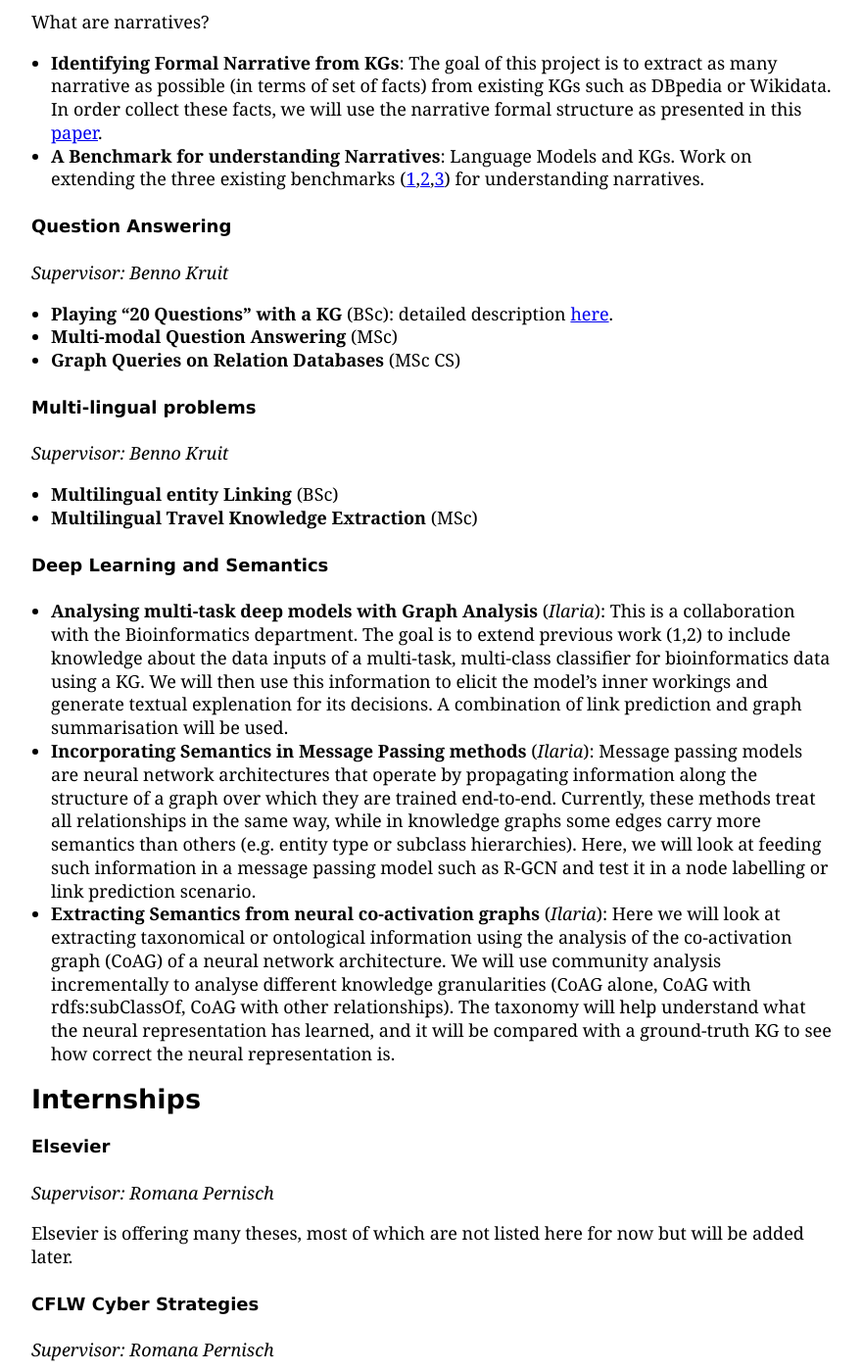
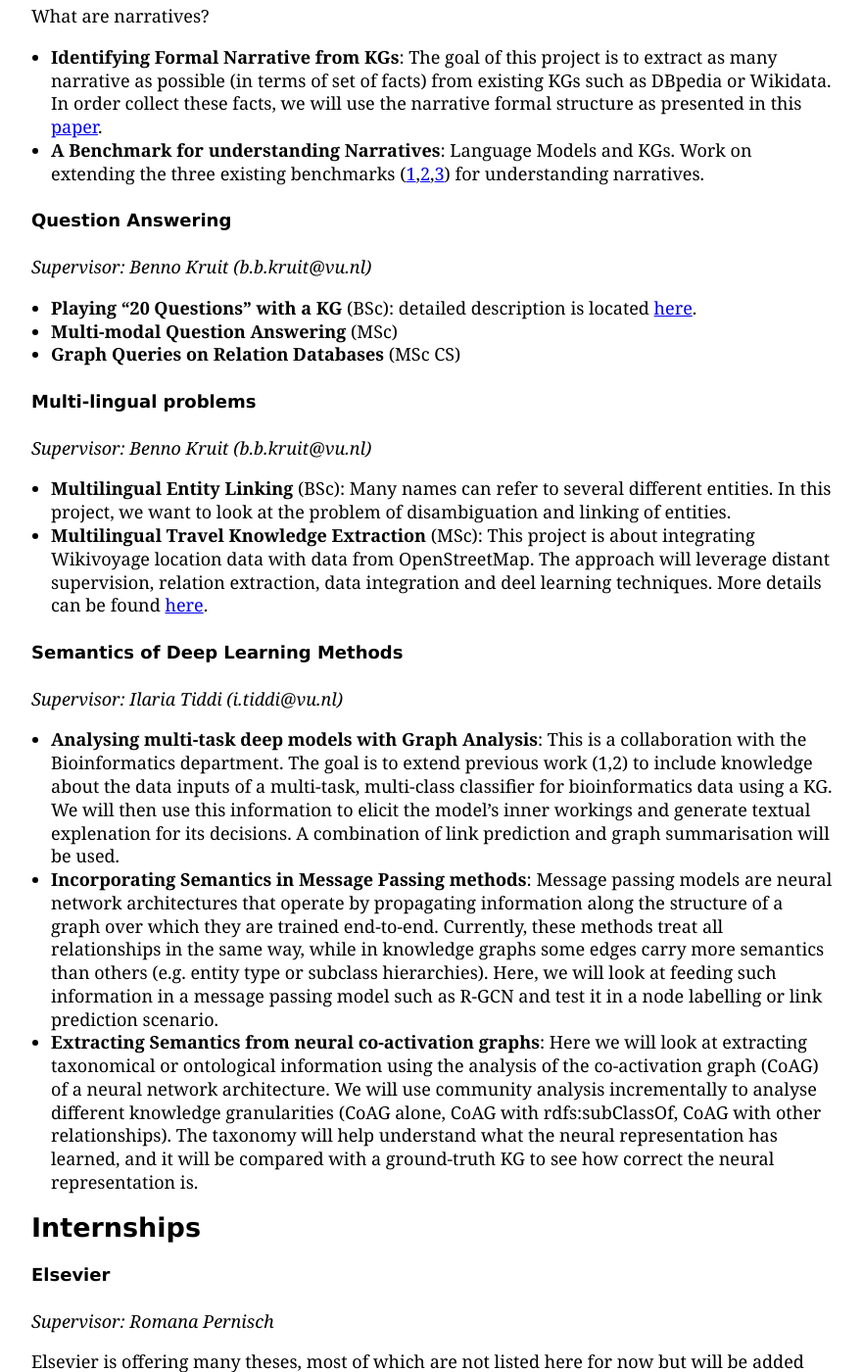
Before and after one commit to kai-vu/site, a Jekyll site: the page built from theses/index.md, in a window 1280 px wide and 1400 px high, scrolled down 1931 px. Shown: the whole window at 98% size, without its empty margins (208-1089 px from the left). Built offline with Jekyll 4.4.1, drawn with Linux system fonts in a browser that asks for light colours; our own code applies the rules of GitHub Pages for plain Markdown files; some of the changed text lies outside the part shown.

Commit message:
adding theses

```diff
--- a/theses/index.md
+++ b/theses/index.md
@@ -31,24 +31,25 @@
 - <a href='#cflw'>CFLW</a>
 
 #### Information Extraction
-*Supervisor: Benno Kruit, Ilaria Tiddi*
+*Supervisor: Benno Kruit (b.b.kruit@vu.nl), Ilaria Tiddi (i.tiddi@vu.nl)*
 
 We offe multiple projects under the umbrella of information extraction with varying focus.
-- **Automated Processing of Scholarly Data**: *(Ilaria)* The goal of this project is to support the automatisation of processing the <a href=""http://ceur-ws.org/>CEUR-WS proceedings</a> data. For a BSc thesis, the objective is to extract an ontology of CEUR knowledge. For a MSc thesis, this would be extended with analysing abstracts or creating an interface for data input and knowledge graph population.
+- **Automated Processing of Scholarly Data**: *(Ilaria)* The goal of this project is to support the automatisation of processing the <a href="http://ceur-ws.org">CEUR-WS proceedings</a> data. For a BSc thesis, the objective is to extract an ontology of CEUR knowledge. For a MSc thesis, this would be extended with analysing abstracts or creating an interface for data input and knowledge graph population.
 - **Information extraction from Structured lists** (BSC, *Benno*)
 - **Higher-arty Relation Extraction with Qualifiers** (MSc, *Benno*)
 - **Multilingual Travel Knowledge Extraction** (MSc, *Benno*)
 - **Data Schema Induction for Shopping** (MSc, *Benno*): The goal is to investigate approaches for inducing a ceherent ontology for product descriptions. More information is available <a href="BK_shopping">here</a>.
 
 #### Argument Mining
-*Supervisor: Loan Ho*
+*Supervisor: Loan Ho (t.t.l.ho@vu.nl)*
+
 There are multiple project in the domain of argument mining with different objectives:
 - **Argumentation-based explenation from KGs** (MSc): the goal is to run Tableau on an DL-formalised ontology.
 - **Case-based reasoning in the legal domain** (BSc): the goal is to create an ontolog (DL-lite) for tabular data input and running the tableau algorithm to predict whether a case has a (non)violation.
 
 
 #### Narratives
-*Supervisor: Lise Stork, Ilaria Tiddi*
+*Supervisors: Lise Stork (l.stork@vu.nl), Ilaria Tiddi (i.tiddi@vu.nl)*
 
 What are narratives?
 - **Identifying Formal Narrative from KGs**: The goal of this project is to extract as many narrative as possible (in terms of set of facts) from existing KGs such as DBpedia or Wikidata. In order collect these facts, we will use the narrative formal structure as presented in this <a href="http://ceur-ws.org/Vol-2969/paper31-CAOS.pdf">paper</a>.
@@ -56,31 +57,33 @@
 
 
 #### Question Answering
-*Supervisor: Benno Kruit*
+*Supervisor: Benno Kruit (b.b.kruit@vu.nl)*
 
-- **Playing "20 Questions" with a KG** (BSc): detailed description <a href="BK_20questions">here</a>.
+- **Playing "20 Questions" with a KG** (BSc): detailed description is located <a href="BK_20questions">here</a>.
 - **Multi-modal Question Answering** (MSc)
 - **Graph Queries on Relation Databases** (MSc CS)
 
 
 #### Multi-lingual problems
-*Supervisor: Benno Kruit*
+*Supervisor: Benno Kruit (b.b.kruit@vu.nl)*
 
-- **Multilingual entity Linking** (BSc)
-- **Multilingual Travel Knowledge Extraction** (MSc)
+- **Multilingual Entity Linking** (BSc): Many names can refer to several different entities. In this project, we want to look at the problem of disambiguation and linking of entities.
+- **Multilingual Travel Knowledge Extraction** (MSc): This project is about integrating Wikivoyage location data with data from OpenStreetMap. The approach will leverage distant supervision, relation extraction, data integration and deel learning techniques. More details can be found <a href="BK_travel">here</a>.
 
 
-#### Deep Learning and Semantics
-- **Analysing multi-task deep models with Graph Analysis** (*Ilaria*): This is a collaboration with the Bioinformatics department. The goal is to extend previous work (1,2) to include knowledge about the data inputs of a multi-task, multi-class classifier for bioinformatics data using a KG. We will then use this information to elicit the model's inner workings and generate textual explenation for its decisions. A combination of link prediction and graph summarisation will be used.
-- **Incorporating Semantics in Message Passing methods** (*Ilaria*): Message passing models are neural network architectures that operate by propagating information along the structure of a graph over which they are trained end-to-end. Currently, these methods treat all relationships in the same way, while in knowledge graphs some edges carry more semantics than others (e.g. entity type or subclass hierarchies). Here, we will look at feeding such information in a message passing model such as R-GCN and test it in a node labelling or link prediction scenario.
-- **Extracting Semantics from neural co-activation graphs** (*Ilaria*): Here we will look at extracting taxonomical or ontological information using the analysis of the co-activation graph (CoAG) of a neural network architecture. We will use community analysis incrementally to analyse different knowledge granularities (CoAG alone, CoAG with rdfs:subClassOf, CoAG with other relationships). The taxonomy will help understand what the neural representation has learned, and it will be compared with a ground-truth KG to see how correct the neural representation is.
+#### Semantics of Deep Learning Methods
+*Supervisor: Ilaria Tiddi (i.tiddi@vu.nl)*
+
+- **Analysing multi-task deep models with Graph Analysis**: This is a collaboration with the Bioinformatics department. The goal is to extend previous work (1,2) to include knowledge about the data inputs of a multi-task, multi-class classifier for bioinformatics data using a KG. We will then use this information to elicit the model's inner workings and generate textual explenation for its decisions. A combination of link prediction and graph summarisation will be used.
+- **Incorporating Semantics in Message Passing methods**: Message passing models are neural network architectures that operate by propagating information along the structure of a graph over which they are trained end-to-end. Currently, these methods treat all relationships in the same way, while in knowledge graphs some edges carry more semantics than others (e.g. entity type or subclass hierarchies). Here, we will look at feeding such information in a message passing model such as R-GCN and test it in a node labelling or link prediction scenario.
+- **Extracting Semantics from neural co-activation graphs**: Here we will look at extracting taxonomical or ontological information using the analysis of the co-activation graph (CoAG) of a neural network architecture. We will use community analysis incrementally to analyse different knowledge granularities (CoAG alone, CoAG with rdfs:subClassOf, CoAG with other relationships). The taxonomy will help understand what the neural representation has learned, and it will be compared with a ground-truth KG to see how correct the neural representation is.
 
 ## Internships
 
 #### Elsevier
 *Supervisor: Romana Pernisch*
 
-Elsevier is offering many theses, most of which are not listed here for now but will be added later.
+Elsevier is offering many theses, most of which are not listed here for now but will be added at a later point in time.
 
 #### CFLW Cyber Strategies
 *Supervisor: Romana Pernisch*
@@ -114,15 +117,19 @@
 #### Lareb
 *Supervisors: Romana Pernisch, Ilaria Tiddi*
 
-Lareb is ??
 The goal of this thesis is to extract and model the data of Lareb on drug reactions so that link prediction approach can be deployed over this data. Additionally there is also interest in aligning the extracted model with existing Knowledge Graphs on drugs.
 
 #### Accenture
 *Supervisor: Ilaria Tiddi*
 
-#### Triply
-*Supervisor: Ilaria Tiddi*
+We will be offering projects around KGs, ML and Hybrid Intelligence in collaboration with Accenture.
 
-Triply is ??
+#### Triply DB
+*Supervisors: Kathrin Dentler (kathrin.dentler@triply.cc), Ilaria Tiddi (i.tiddi@vu.nl)*
 
-There are several project available in collaboration with Triply on using Machine Learning and NLP over large scale KGs. Group work is possible and projects can be either BSc or MSc.
+There are several project available in collaboration with <a href="https://triplydb.com/">Triply DB</a> on using Machine Learning and NLP over large scale KGs. Group work is possible and projects can be either BSc or MSc.
+
+- **Semantic Data Quality**: Develop a method to automatically detect common mistakes in ontologies. Examples can be: taxonomic loops, inconsistency, or redundancies in ontologies. Use these mistakes to identify, for instance, outdated knowledge.
+- **Semantic Explanations**: The goal here is to automatically generate natural language explanations from complex data structures (graphs). We will be looking at building explanations in the form of argumentative structure (cfr. Toulmin's model) for specific given facts.
+- **Semantic Search Engine**: The project aims at creating a search engine over several knowledge graphs, that can allow look up all IRIs in the Semantic Web.
+- **Fair Semantics**: Here we aim at detecting discriminatory features in datasets such as most recurring classes or properties. We can then use them to create "prescriptions" or "manuals" for a datasets, to describe their biases and the underlying assumptions that may be found in the data. Could be extended to develop a method to overcome such bias.
```
Also changed, not shown: theses/BK_travel.md (added, +27 -0 lines).
